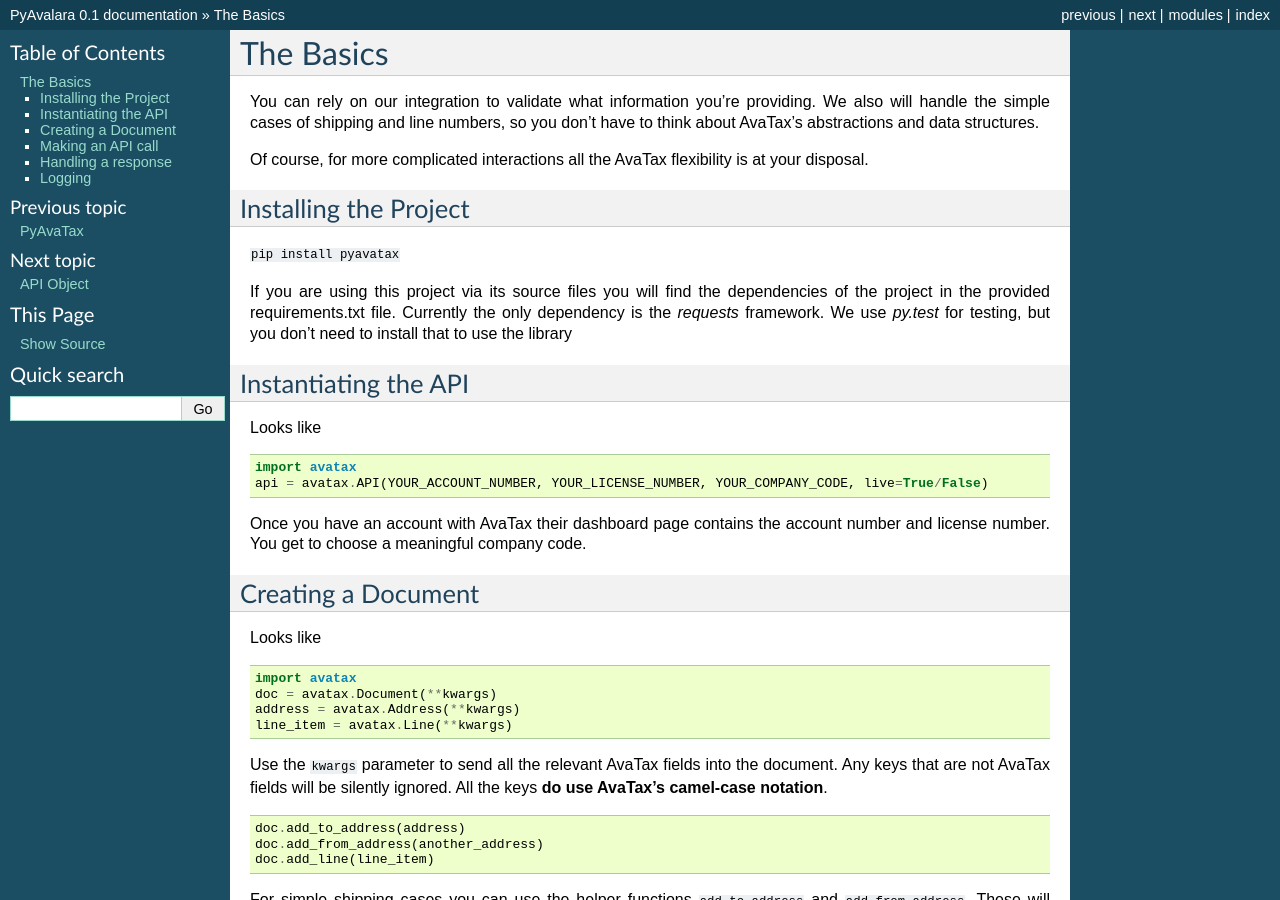
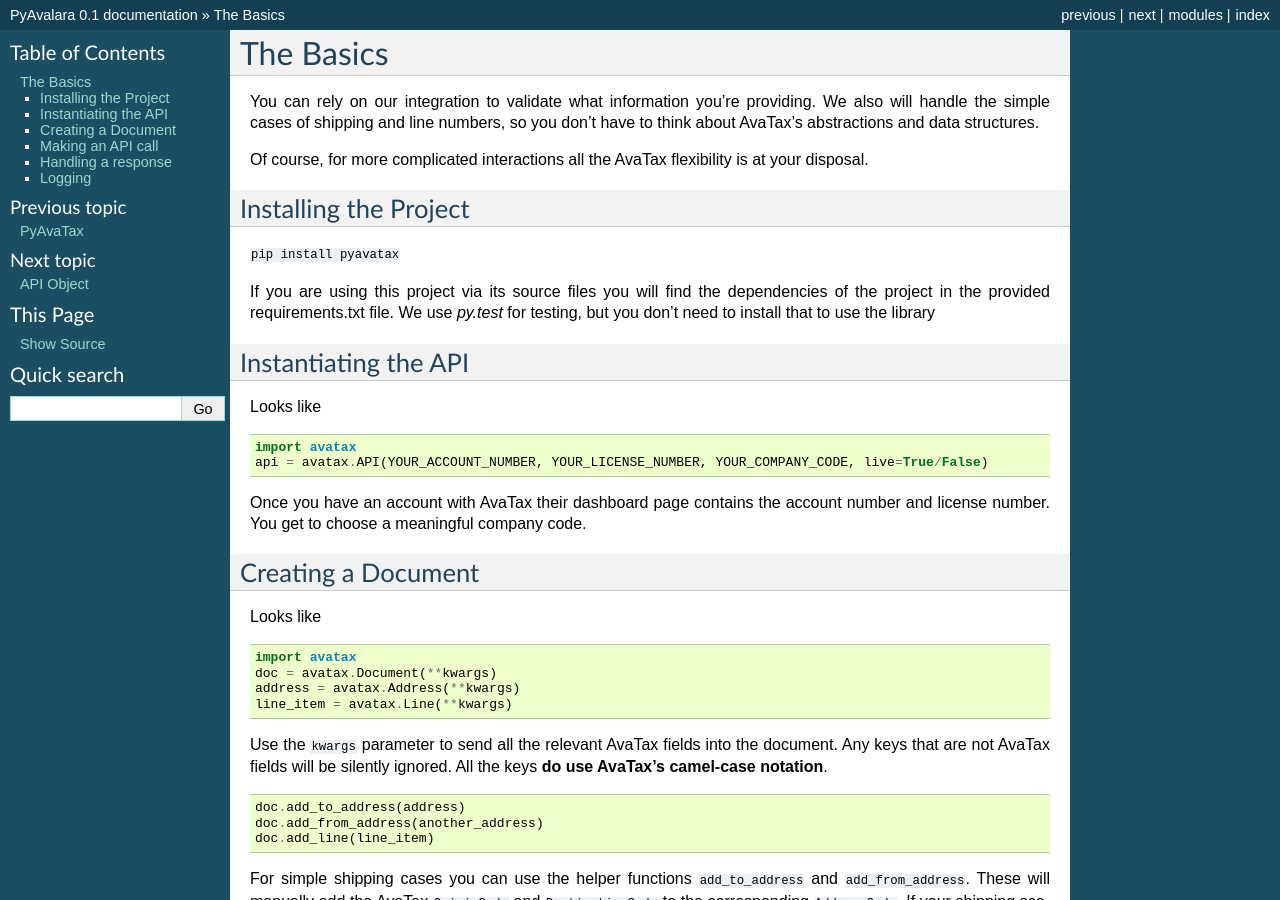
Before and after one commit to activefrequency/pyavatax, a Sphinx documentation site: the page built from docs/basics.rst, in a window 1280 px wide and 900 px high. Built offline with Sphinx 7.4.7, drawn with Linux system fonts in a browser that asks for light colours.

Commit message:
untrue anymore

```diff
--- a/docs/basics.rst
+++ b/docs/basics.rst
@@ -13,7 +13,7 @@
 
 ``pip install pyavatax``
 
-If you are using this project via its source files you will find the dependencies of the project in the provided requirements.txt file. Currently the only dependency is the `requests` framework. We use `py.test` for testing, but you don't need to install that to use the library
+If you are using this project via its source files you will find the dependencies of the project in the provided requirements.txt file. We use `py.test` for testing, but you don't need to install that to use the library
 
 
 Instantiating the API
```
